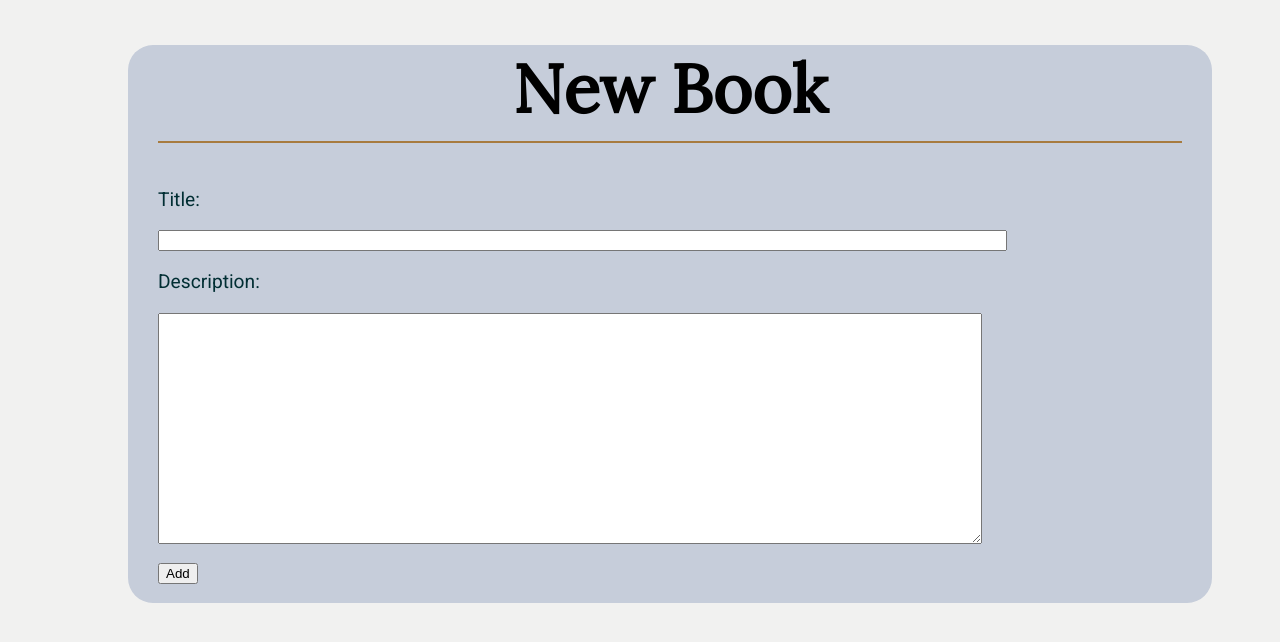
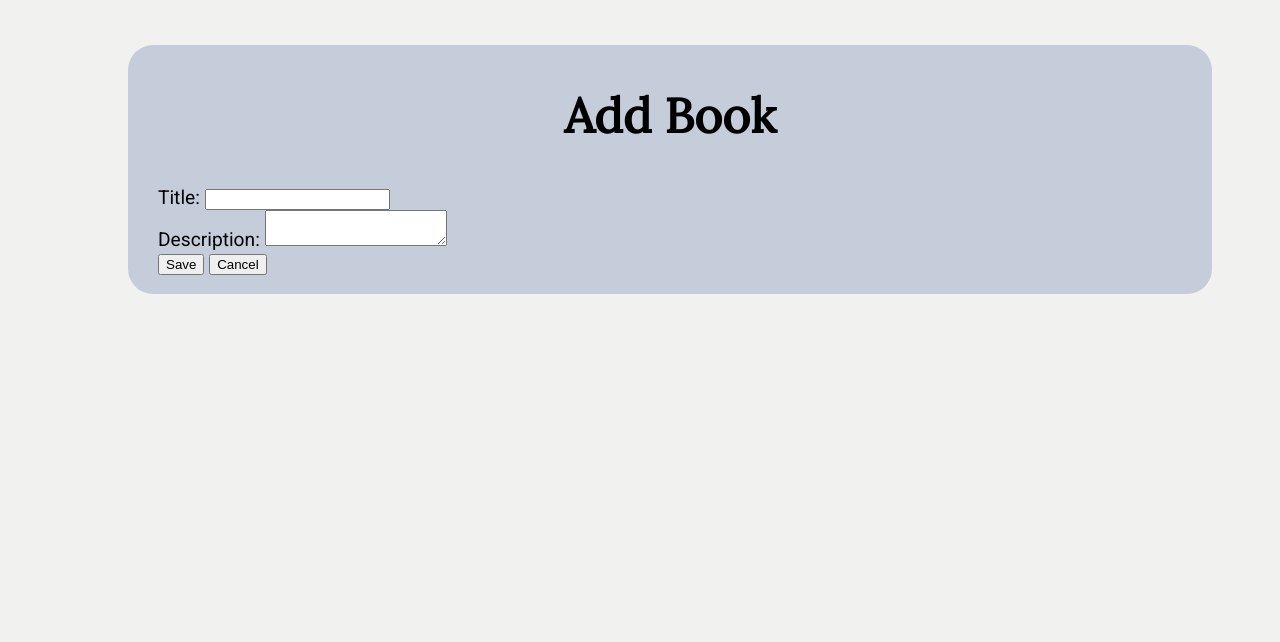
Before and after one commit to alexandrabaturina/Book-Catalog, a Flask app: page /category/1/list/new/ in a window 1280 px wide. Shown: the part 139-781 px from the top of the page. Run offline with Flask 2, Linux system fonts and the light colour scheme; the visitor is signed in with stand-in values (Sample User, id 1); parts of the project's set-up code (start-up, migrations or seed data) failed here and were passed over.

Commit message:
feat: cancel adding a book by clinking Cancel button

```diff
--- a/application.py
+++ b/application.py
@@ -267,9 +267,16 @@ def showList(category_id):
 def newCatalogItem(category_id):
     if 'username' not in login_session:
         return redirect('/login')
+
     if request.method == 'POST':
-        newItem = CatalogItem(name=request.form['name'],
-                            description=request.form['description'],
+
+        if request.form['submit-button'] == 'Cancel':
+            render_template('newitem.html',
+                            category_id=category_id,
+                            empty_title=True)
+
+        newItem = CatalogItem(name=request.form['title-to-add'],
+                            description=request.form['description-to-add'],
                             category_id=category_id)
         session.add(newItem)
         session.commit()
--- a/templates/newitem.html
+++ b/templates/newitem.html
@@ -4,21 +4,31 @@
 	<link rel=stylesheet type=text/css href="{{ url_for('static', filename='styles.css') }}">
 	<link href="https://fonts.googleapis.com/css2?family=Lora&family=Roboto&display=swap" rel="stylesheet">
 </head>
-<body>
-{% include "header.html" %}
-<div class = 'pane'>
-<h1>New Book</h1>
 
-<form action="#" method = 'post'>
+	<body>
+		{% include "header.html" %}
+		<div class='pane'>
+		<h2>Add Book</h2>
 
+		<form class="form-add-book" action="#" method='post'>
 
-	<p>Title:</p>
-		<input type ='text' size='103' name='name'>
-	<p>Description:</p>
-		<textarea cols="100" rows="15" input type ='text' name='description'></textarea>
-<p><input type='submit' value='Add'></p>
+				<div class="book-title">
+	        <label for="title-to-add">Title:</label>
+					<input type ='text' name='title-to-add' id='title-to-add'>
+			  </div>
 
-</form>
-</div>
-</body>
+				<div class="book-description">
+					<label for="description-to-add">Description:</label>
+					<textarea input type ='text' id='description-to-add' name='description-to-add'></textarea>
+				</div>
+
+				<div class="edit-buttons">
+					<input type="submit" name="submit-button" value="Save">
+					<input type="submit" name="submit-button" value="Cancel">
+				</div>
+
+		</form>
+
+		</div>
+	</body>
 </html>
```
